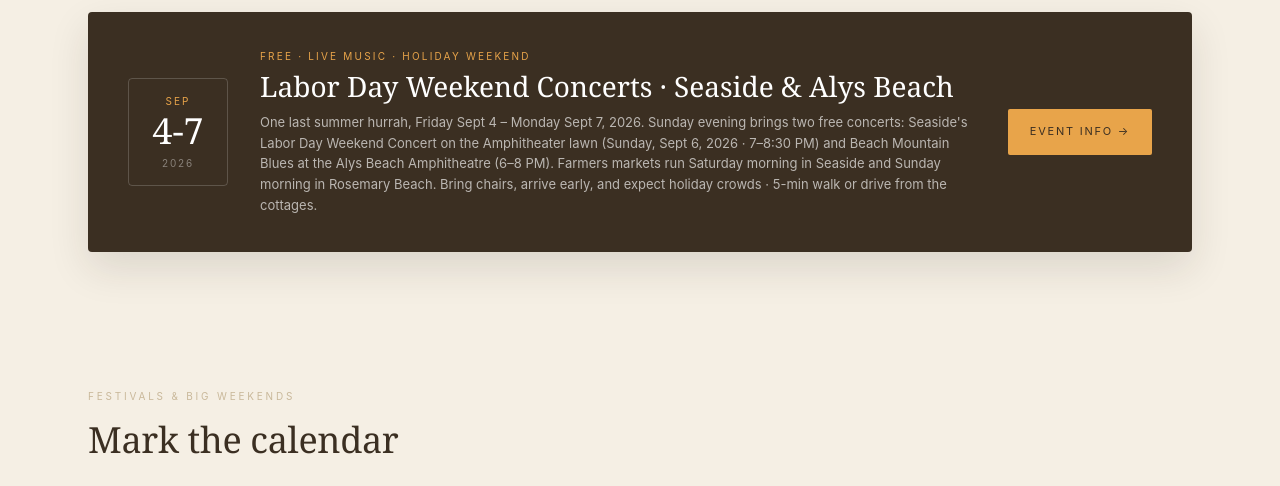
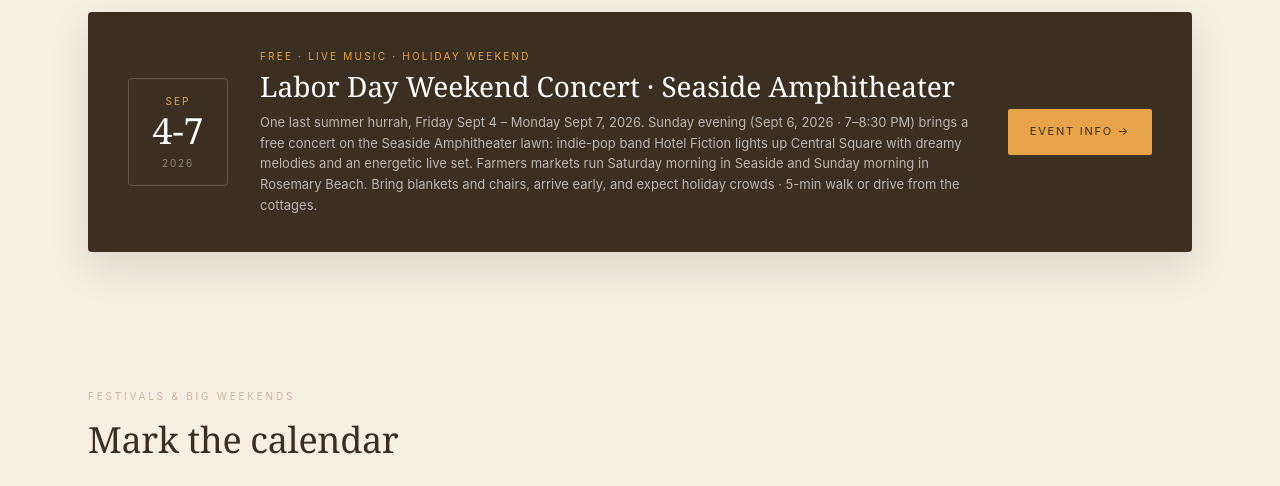
Before and after one commit to crorihuela1/sunandmoon, a plain HTML site: page events.html in a window 1280 px wide. Shown: the part 593-1079 px from the top of the page. Drawn offline with Linux system fonts and the light colour scheme.

Commit message:
Events refresh: 2026-08-12

```diff
--- a/events.html
+++ b/events.html
@@ -283,8 +283,8 @@
     </div>
     <div class="event-featured-body">
       <div class="event-featured-eyebrow">Free · Live Music · Holiday Weekend</div>
-      <div class="event-featured-name">Labor Day Weekend Concerts · Seaside &amp; Alys Beach</div>
-      <div class="event-featured-meta">One last summer hurrah, Friday Sept 4 – Monday Sept 7, 2026. Sunday evening brings two free concerts: Seaside's Labor Day Weekend Concert on the Amphitheater lawn (Sunday, Sept 6, 2026 · 7–8:30 PM) and Beach Mountain Blues at the Alys Beach Amphitheatre (6–8 PM). Farmers markets run Saturday morning in Seaside and Sunday morning in Rosemary Beach. Bring chairs, arrive early, and expect holiday crowds · 5-min walk or drive from the cottages.</div>
+      <div class="event-featured-name">Labor Day Weekend Concert · Seaside Amphitheater</div>
+      <div class="event-featured-meta">One last summer hurrah, Friday Sept 4 – Monday Sept 7, 2026. Sunday evening (Sept 6, 2026 · 7–8:30 PM) brings a free concert on the Seaside Amphitheater lawn: indie-pop band Hotel Fiction lights up Central Square with dreamy melodies and an energetic live set. Farmers markets run Saturday morning in Seaside and Sunday morning in Rosemary Beach. Bring blankets and chairs, arrive early, and expect holiday crowds · 5-min walk or drive from the cottages.</div>
     </div>
     <div class="event-featured-cta">
       <a href="https://seasidefl.com/event/labor-day-weekend-concert-2026/" target="_blank" rel="noopener">Event Info →</a>
```
